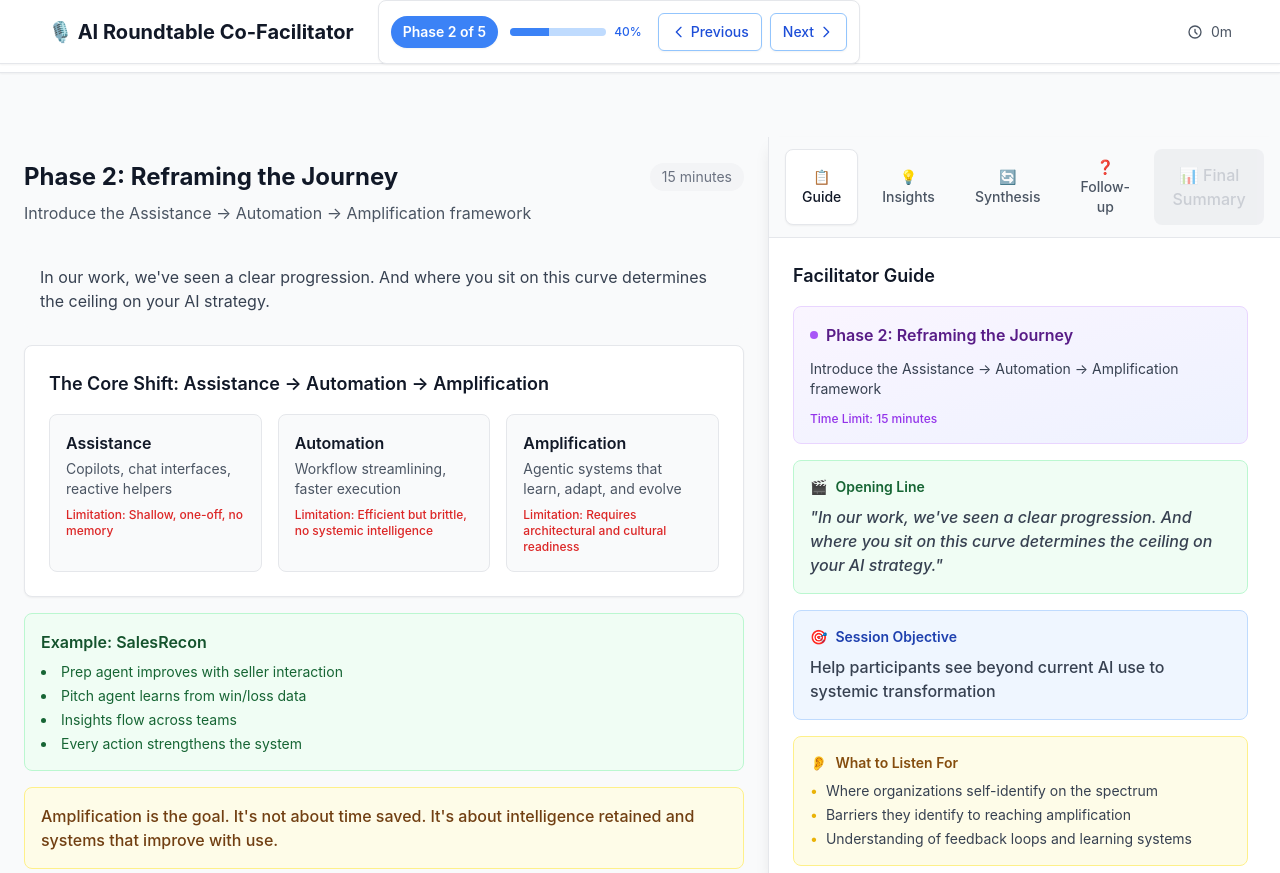
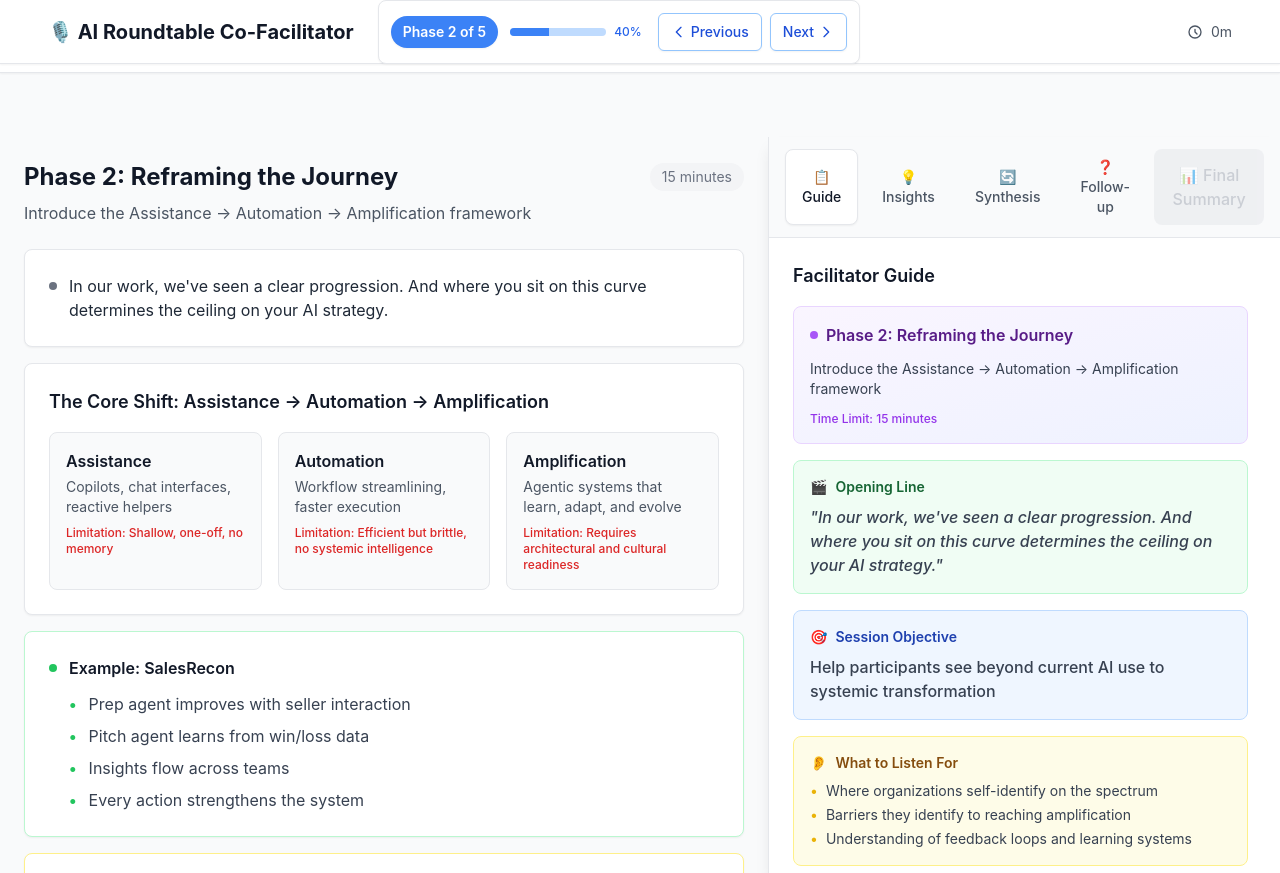
Before and after one commit to ALehav1/Ai4_Roundtable_Co-Facilitator_Agent, a Next.js app: page / in a window 1280 px wide. Both pictures are taken after a click on the button "Next". Built offline with nearby package versions, Linux system fonts and the light colour scheme.

Commit message:
FIX 5: Standardize phase styling for UI consistency - unified design system

```diff
--- a/src/components/RoundtableCanvasV2.tsx
+++ b/src/components/RoundtableCanvasV2.tsx
@@ -1332,29 +1332,40 @@ const RoundtableCanvasV2: React.FC = () => {
                 <div className="space-y-4 mb-6">
                   {/* Opening line - prominent for audience */}
                   {currentQuestion.facilitatorGuidance.openingLine && (
-                    <div className="bg-blue-50 border-l-4 border-blue-500 p-4 rounded-r-lg">
-                      <p className="text-lg italic text-blue-900">
+                    <div className="bg-white rounded-lg shadow-sm border border-blue-200 p-6">
+                      <div className="flex items-start space-x-3">
+                        <div className="flex-shrink-0 w-2 h-2 bg-blue-500 rounded-full mt-2"></div>
+                        <p className="text-lg italic text-gray-800 font-medium">
                           "{currentQuestion.facilitatorGuidance.openingLine}"
                         </p>
                       </div>
+                    </div>
                   )}
 
                   {/* Setup line (for Phase 2) */}
                   {currentQuestion.facilitatorGuidance.setupLine && (
-                    <div className="bg-gray-50 p-4 rounded-lg">
-                      <p className="text-gray-700">
+                    <div className="bg-white rounded-lg shadow-sm border border-gray-200 p-6">
+                      <div className="flex items-start space-x-3">
+                        <div className="flex-shrink-0 w-2 h-2 bg-gray-500 rounded-full mt-2"></div>
+                        <p className="text-gray-800">
                           {currentQuestion.facilitatorGuidance.setupLine}
                         </p>
                       </div>
+                    </div>
                   )}
 
                   {/* Key prompt/question */}
                   {currentQuestion.facilitatorGuidance.keyPrompt && (
-                    <div className="bg-white rounded-lg shadow-sm border p-6">
+                    <div className="bg-white rounded-lg shadow-sm border border-indigo-200 p-6">
+                      <div className="flex items-start space-x-3">
+                        <div className="flex-shrink-0 w-2 h-2 bg-indigo-500 rounded-full mt-2"></div>
+                        <div>
                           <h3 className="font-semibold text-gray-900 mb-2">Key Question:</h3>
                           <p className="text-lg text-gray-800">
                             {currentQuestion.facilitatorGuidance.keyPrompt}
                           </p>
+                        </div>
+                      </div>
                     </div>
                   )}
 
@@ -1397,53 +1408,82 @@ const RoundtableCanvasV2: React.FC = () => {
 
                   {/* Example (SalesRecon for Phase 2) */}
                   {currentQuestion.facilitatorGuidance.exampleToShare && (
-                    <div className="bg-green-50 rounded-lg p-4 border border-green-200">
-                      <h4 className="font-semibold text-green-900 mb-2">
+                    <div className="bg-white rounded-lg shadow-sm border border-green-200 p-6">
+                      <div className="flex items-start space-x-3">
+                        <div className="flex-shrink-0 w-2 h-2 bg-green-500 rounded-full mt-2"></div>
+                        <div>
+                          <h4 className="font-semibold text-gray-900 mb-3">
                             Example: {currentQuestion.facilitatorGuidance.exampleToShare.name}
                           </h4>
-                      <ul className="list-disc list-inside text-sm text-green-800 space-y-1">
+                          <ul className="space-y-2">
                             {currentQuestion.facilitatorGuidance.exampleToShare.points?.map((point, idx) => (
-                          <li key={idx}>{point}</li>
+                              <li key={idx} className="flex items-start space-x-2">
+                                <span className="text-green-500 mr-1 font-bold">•</span>
+                                <span className="text-gray-700">{point}</span>
+                              </li>
                             ))}
                           </ul>
                         </div>
+                      </div>
+                    </div>
                   )}
 
                   {/* Key message */}
                   {currentQuestion.facilitatorGuidance.keyMessage && (
-                    <div className="bg-yellow-50 border border-yellow-200 rounded-lg p-4">
-                      <p className="text-yellow-900 font-medium">
+                    <div className="bg-white rounded-lg shadow-sm border border-yellow-200 p-6">
+                      <div className="flex items-start space-x-3">
+                        <div className="flex-shrink-0 w-2 h-2 bg-yellow-500 rounded-full mt-2"></div>
+                        <p className="text-gray-800 font-medium">
                           {currentQuestion.facilitatorGuidance.keyMessage}
                         </p>
                       </div>
+                    </div>
                   )}
 
                   {/* Discussion prompts */}
                   {currentQuestion.facilitatorGuidance.discussionPrompts && (
-                    <div className="bg-gray-50 rounded-lg p-4">
-                      <h4 className="font-semibold text-gray-900 mb-2">Discussion Points:</h4>
+                    <div className="bg-white rounded-lg shadow-sm border border-purple-200 p-6">
+                      <div className="flex items-start space-x-3">
+                        <div className="flex-shrink-0 w-2 h-2 bg-purple-500 rounded-full mt-2"></div>
+                        <div>
+                          <h4 className="font-semibold text-gray-900 mb-3">Discussion Points:</h4>
                           <ul className="space-y-2">
                             {currentQuestion.facilitatorGuidance.discussionPrompts.map((prompt, idx) => (
-                          <li key={idx} className="flex items-start">
-                            <span className="text-blue-500 mr-2">•</span>
+                              <li key={idx} className="flex items-start space-x-2">
+                                <span className="text-purple-500 mr-1 font-bold">•</span>
                                 <span className="text-gray-700">{prompt}</span>
                               </li>
                             ))}
                           </ul>
                         </div>
+                      </div>
+                    </div>
                   )}
 
                   {/* Facilitator prompts */}
                   {(currentQuestion.facilitatorGuidance.facilitatorPrompt ||
                     currentQuestion.facilitatorGuidance.facilitatorPrompts) && (
-                    <div className="bg-gray-50 rounded-lg p-4">
-                      <h4 className="font-semibold text-gray-900 mb-2">Questions for the Group:</h4>
+                    <div className="bg-white rounded-lg shadow-sm border border-orange-200 p-6">
+                      <div className="flex items-start space-x-3">
+                        <div className="flex-shrink-0 w-2 h-2 bg-orange-500 rounded-full mt-2"></div>
+                        <div>
+                          <h4 className="font-semibold text-gray-900 mb-3">Questions for the Group:</h4>
+                          <div className="space-y-2">
                             {currentQuestion.facilitatorGuidance.facilitatorPrompt && (
-                        <p className="text-gray-700">• {currentQuestion.facilitatorGuidance.facilitatorPrompt}</p>
+                              <p className="flex items-start space-x-2">
+                                <span className="text-orange-500 mr-1 font-bold">•</span>
+                                <span className="text-gray-700">{currentQuestion.facilitatorGuidance.facilitatorPrompt}</span>
+                              </p>
                             )}
                             {currentQuestion.facilitatorGuidance.facilitatorPrompts?.map((prompt, idx) => (
-                        <p key={idx} className="text-gray-700">• {prompt}</p>
+                              <p key={idx} className="flex items-start space-x-2">
+                                <span className="text-orange-500 mr-1 font-bold">•</span>
+                                <span className="text-gray-700">{prompt}</span>
+                              </p>
                             ))}
+                          </div>
+                        </div>
+                      </div>
                     </div>
                   )}
                 </div>
```
Lines whose indentation alone changed are shown as unchanged.
